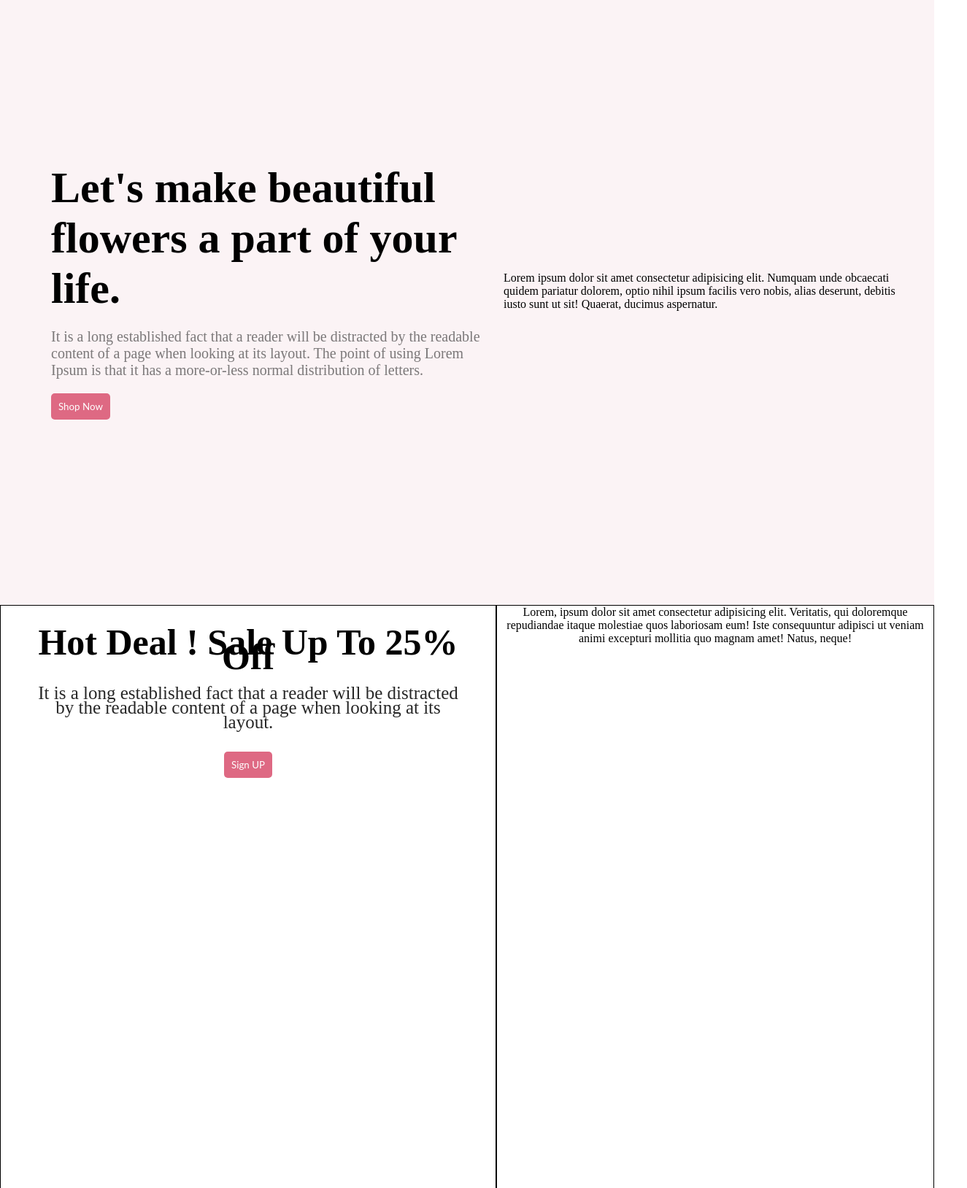
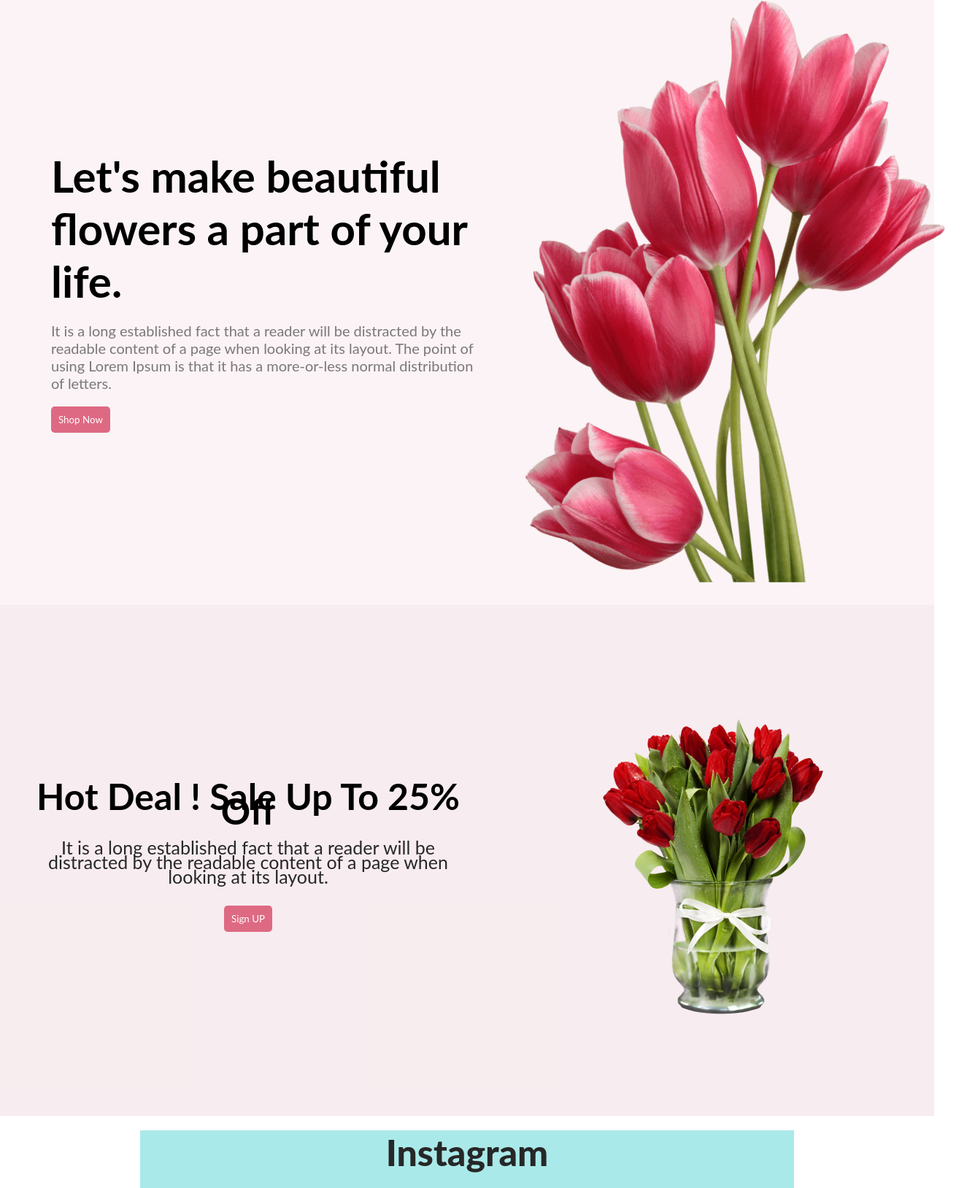
Before and after one commit to jawadarc/assignment1, a plain HTML site: page index.html in a window 1280 px wide. Shown: the part 31-1659 px from the top of the page at 73% size, 1325 px wide, since content can reach past the window. Drawn offline with Linux system fonts and the light colour scheme.

Commit message:
added pictures correctly

```diff
--- a/index.html
+++ b/index.html
@@ -12,7 +12,7 @@
 
 
     <header class="all-items">
-        <div class="shop-header-left">
+        <div class="shop-header-container">
             <div class="header-info">
                 <h6 class="header-title">Let's make beautiful flowers a part of your life.</h6>
             </div>
@@ -25,10 +25,7 @@
             </div>
         </div>
         <div>
-            <p class="header-para-left">Lorem ipsum dolor sit amet consectetur adipisicing elit. Numquam unde obcaecati
-                quidem pariatur dolorem, optio nihil ipsum facilis vero nobis, alias deserunt, debitis iusto sunt ut
-                sit! Quaerat, ducimus aspernatur.</p>
-            <!-- <img class="header-img" src="../assignment1/images/pngwing 10.png.png" alt=""> -->
+            <img class="header-img" src="./images/pngwing 10.png.png" alt="">
         </div>
 
     </header>
@@ -46,10 +43,7 @@
                     <button class="btn">Sign UP</button>
                 </div>
                 <div class="discount-img">
-                    <p class="lorem">Lorem, ipsum dolor sit amet consectetur adipisicing elit. Veritatis, qui doloremque
-                        repudiandae itaque molestiae quos laboriosam eum! Iste consequuntur adipisci ut veniam animi
-                        excepturi mollitia quo magnam amet! Natus, neque!</p>
-                    <!-- <img src="../assignment1/images/pngwing 8.png" alt=""> -->
+                    <img src="./images/pngwing 8.png" alt="">
                 </div>
             </div>
         </section>
@@ -58,13 +52,14 @@
             <div class="insta">
                 <p class="section-header">Instagram</p>
                 <p class="insta-para">It is a long established fact that a reader will be distracted by the readable
-                    <br> content of a page when looking at its layout.</p>
+                    <br> content of a page when looking at its layout.
+                </p>
             </div>
             <div class="insta-images">
-                <img class="insta-img" src="../assignment1/images/pngwing 5.png" alt="">
-                <img class="insta-img" src="../assignment1/images/pngwing 6.png" alt="">
-                <img class="insta-img" src="../assignment1/images/pngwing 7.png" alt="">
-                <img class="insta-img" src="../assignment1/images/pngwing 8.png" alt="">
+                <img class="insta-img" src="./images/pngwing 5.png" alt="">
+                <img class="insta-img" src="./images/pngwing 6.png" alt="">
+                <img class="insta-img" src="./images/pngwing 7.png" alt="">
+                <img class="insta-img" src="./images/pngwing 8.png" alt="">
             </div>
         </section>
         <!-- this is deals section  -->
@@ -75,7 +70,7 @@
                 <input class="email-input" type="text" placeholder="Enter your email here....">
                 <button class="btn">Subscribe</button>
             </div>
-        </div>
+            </div>
 
         </section>
 
--- a/style.css
+++ b/style.css
@@ -1,6 +1,7 @@
 * {
     margin: 0px;
     padding: 0px;
+    font-family: Lato;
 }
 
 .all-items {
@@ -14,14 +15,8 @@
     gap: 20px;
 }
 
-.shop-header-left {
+.shop-header-container {
     margin-left: 40px;
-    /* border: 2px solid; */
-    /* height: 100vh;
-    background: rgba(229, 84, 115, 0.10);
-    text-align: left;
-    padding: 10px;
-    border: 3px solid; */
 }
 
 .header-title {
@@ -44,6 +39,9 @@
     width: 600px;
     /* line-height: 30px; */
 }
+.header-img{
+    position: relative;
+}
 
 .btn {
     background: #de6983;
@@ -64,16 +62,17 @@
 /* This is discount section */
 
 .discount-container {
-    height: 100vh;
+    height: 700px;
     width: auto;
     display: flex;
+    align-items: center;
+    background-color: #dcacb539;
     /* align-items: center;
     justify-content: space-around; */
 
 }
 
 .discount-para{
-    border: 1px solid;
     width: 50%;
     padding: 40px;
     text-align: center;
@@ -84,8 +83,9 @@
 }
 
 .discount-img {
-    border: 1px solid;
+    width: 300px;
     width: 50%;
+    height: 400px;
     text-align: center;
     align-items: center;
     justify-content: space-between;
@@ -156,7 +156,7 @@
 .deals-container{
     background-color: rgb(228, 170, 227);
     margin-bottom: 20px;
-    /* background-image: url(../assignment1/images/Rectangle\ 9.png); */
+    background-image: url(./images/Rectangle\ 9.png);
     height: 50vh;
     width: 70%;
     margin: auto;
```
